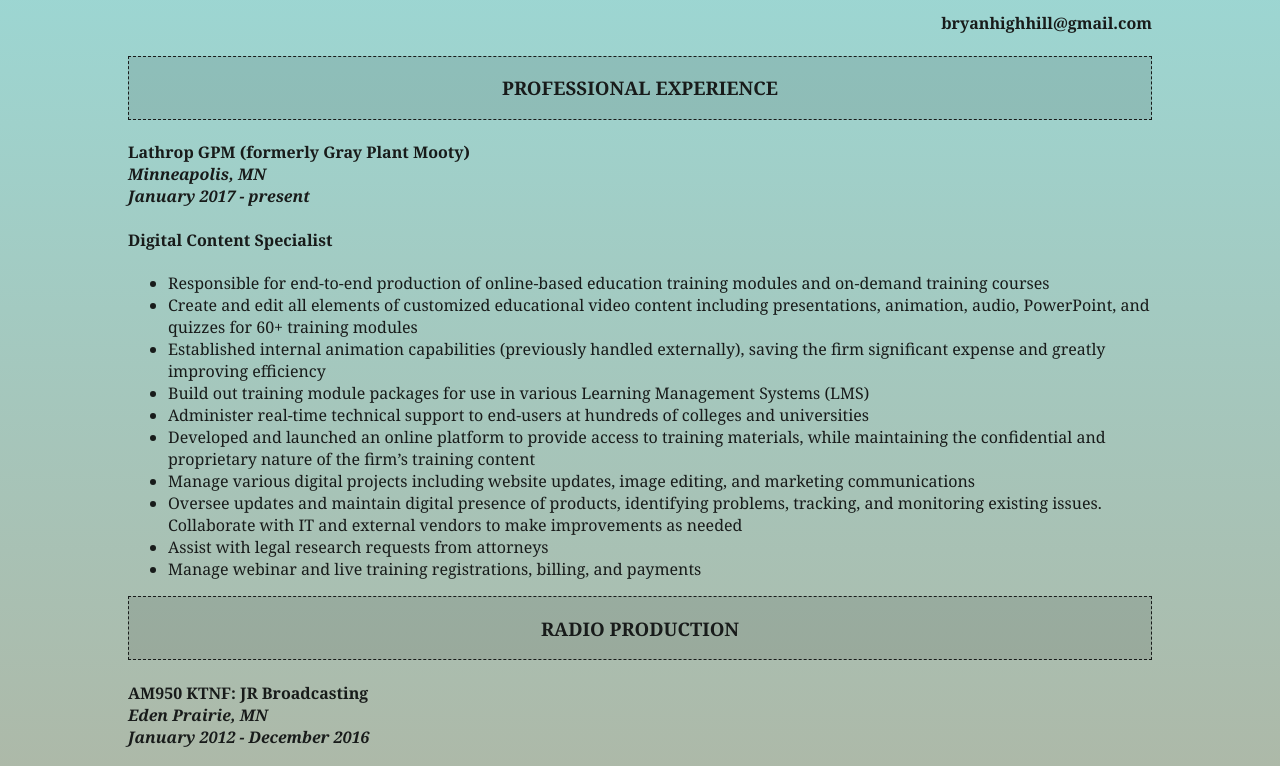
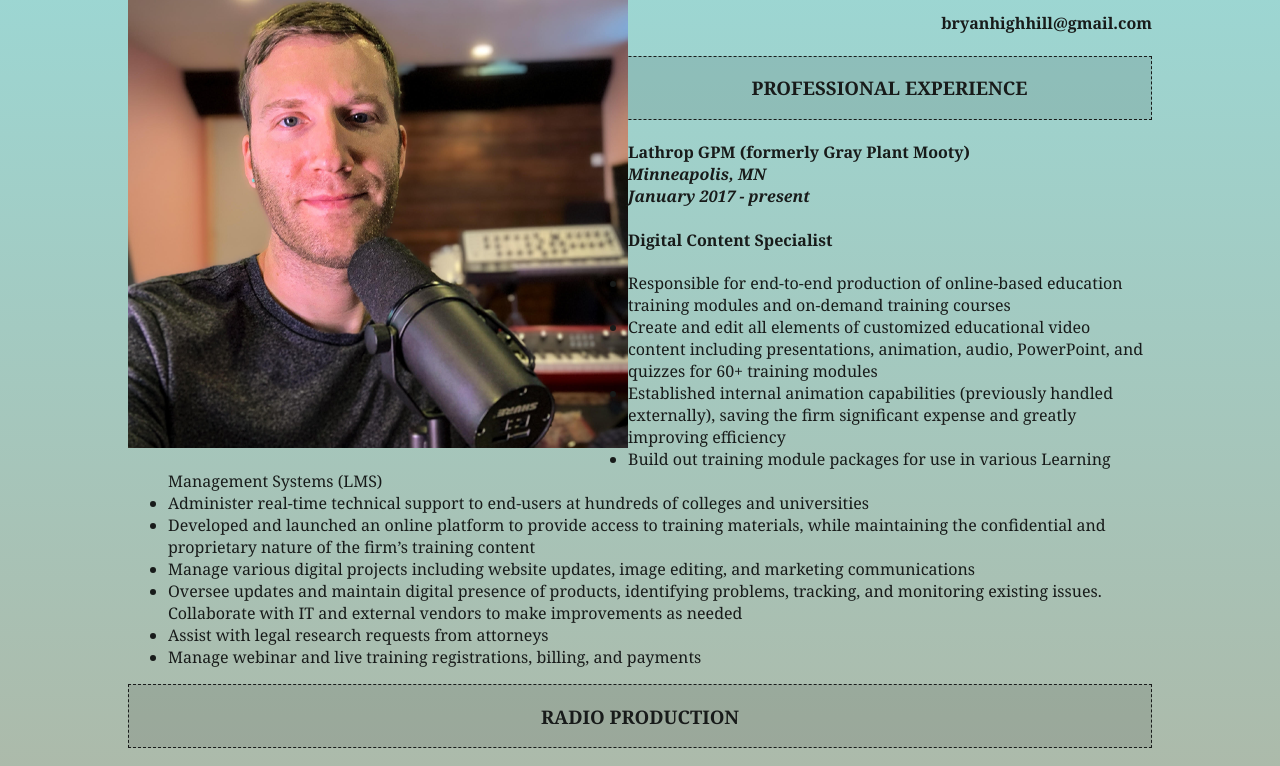
Before and after one commit to bryanhighhill/bryanhighhill.github.io, a plain HTML site: page index.html in a window 1280 px wide. Shown: the part 116-882 px from the top of the page. Drawn offline with Linux system fonts and the light colour scheme.

Commit message:
Update index.html

```diff
--- a/index.html
+++ b/index.html
@@ -8,6 +8,9 @@
 </head>
 <body>
    <div>
+     <img src="bh-pic.png"
+          alt="Bryan"
+          align="left">
      <h1 align="right">Bryan M Highhill</h1>
      <h4 align="right">bryanhighhill@gmail.com</h4>
    </div>
```
